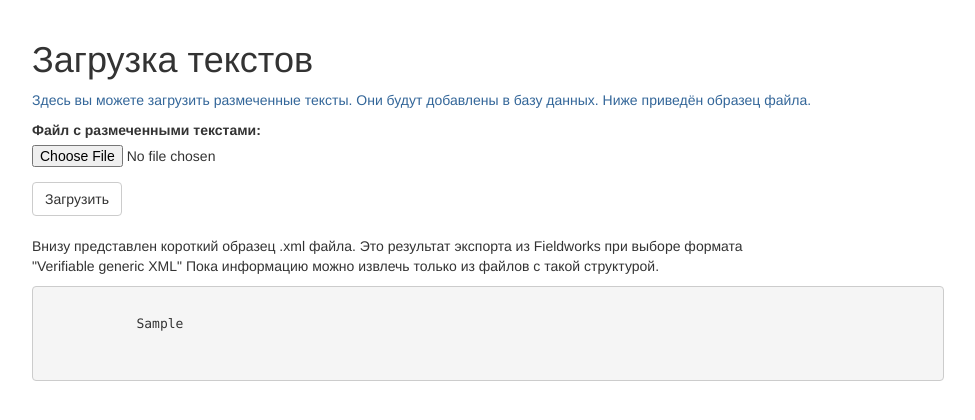
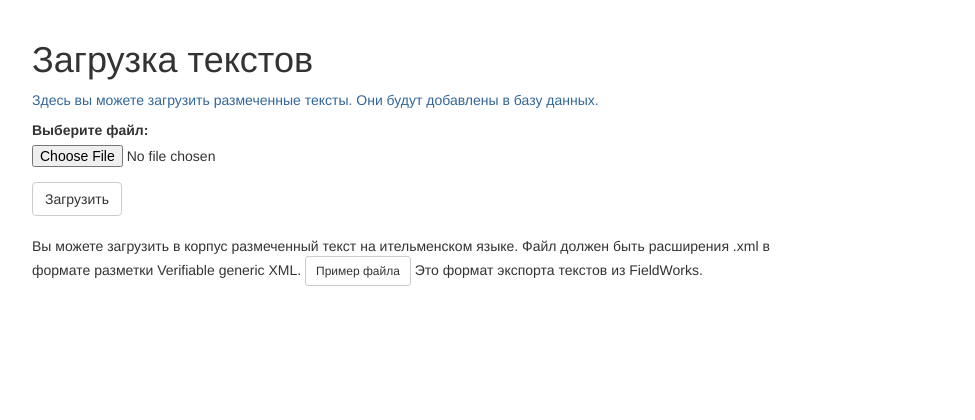
Before and after one commit to bamaxi/small_itelmen_corpus, a Flask app: template app/templates/upload/upload.html in a window 1280 px wide. Shown: the part 52-472 px from the top of the page, without its empty margins (38-1013 px from the left). Run offline with Flask 2, Linux system fonts and the light colour scheme; tables that the repository leaves empty hold one stand-in row (values such as "Sample post"); the template is opened without the code that fills it: values that come from a table or form of the project are taken from there, most other values are stand-ins (such as "Sample title", 1, 10 or a date in 2020); some libraries are stand-ins or nearby versions.

Commit message:
better upload page, TODO for upload added

```diff
--- a/app/templates/upload/upload.html
+++ b/app/templates/upload/upload.html
@@ -16,7 +16,7 @@
 
 {% block app_content %}
   <h1>Загрузка текстов</h1>
-  <p class="important">Здесь вы можете загрузить размеченные тексты. Они будут добавлены в базу данных. Ниже приведён образец файла.</p>
+  <p class="important">Здесь вы можете загрузить размеченные тексты. Они будут добавлены в базу данных.</p>
 
   <div class="row">
     <div class="col-md-4">
@@ -33,20 +33,40 @@
   <br>
   <div class="row">
     <div class="col-md-8">
-      <p>Внизу представлен короткий образец .xml файла. Это результат экспорта из Fieldworks
-        при выборе формата "Verifiable generic XML"
-        Пока информацию можно извлечь только из файлов с такой структурой.</p>
+      <p>Вы можете загрузить в корпус размеченный текст на ительменском языке.
+        Файл должен быть расширения .xml в формате разметки Verifiable generic XML.
+        <!-- Button trigger modal -->
+          <button type="button" class="btn btn-default btn-sm" data-toggle="modal" data-target="#myModal">
+            Пример файла
+          </button>
+        Это формат экспорта текстов из FieldWorks.</p>
     </div>
   </div>
   <div class="row">
     <div class="col-md-12">
-      <div class="code">
-      <pre>
-        <code class="xml">
-            {{ example_xml }}
-        </code>
-      </pre>
+
+      <!-- Modal -->
+      <div class="modal fade" id="myModal" tabindex="-1" role="dialog" aria-labelledby="myModalLabel">
+        <div class="modal-dialog modal-lg" role="document">
+          <div class="modal-content">
+            <div class="modal-header">
+              <button type="button" class="close" data-dismiss="modal" aria-label="Close"><span aria-hidden="true">&times;</span></button>
+              <h4 class="modal-title" id="myModalLabel">Пример файла</h4>
+            </div>
+            <div class="modal-body">
+              <pre>
+                <code class="xml">
+                    {{ example_xml }}
+                </code>
+              </pre>
+            </div>
+            <div class="modal-footer">
+              <button type="button" class="btn btn-default" data-dismiss="modal">Закрыть</button>
+            </div>
+          </div>
+        </div>
       </div>
+
     </div>
   </div>
 
--- a/app/upload/upload.py
+++ b/app/upload/upload.py
@@ -14,10 +14,12 @@ ALLOWED_EXTENSIONS = {'xml'}
 
 
 class UploadForm(FlaskForm):
-    text = FileField('Файл с размеченными текстами:', validators=[FileRequired()])
+    text = FileField('Выберите файл:', validators=[FileRequired()])
     submit = SubmitField('Загрузить')
 
 
+# TODO: сейчас после загрузки пользователь должен ждать, пока файл распарсится и добавится в таблицу.
+# TODO: ...это надо делать асинхронно, например, через *Celery* и потом узнавать Фласком успешность парсинга
 @bp.route('/upload', methods=['GET', 'POST'])
 def upload():
     form = UploadForm()
```
